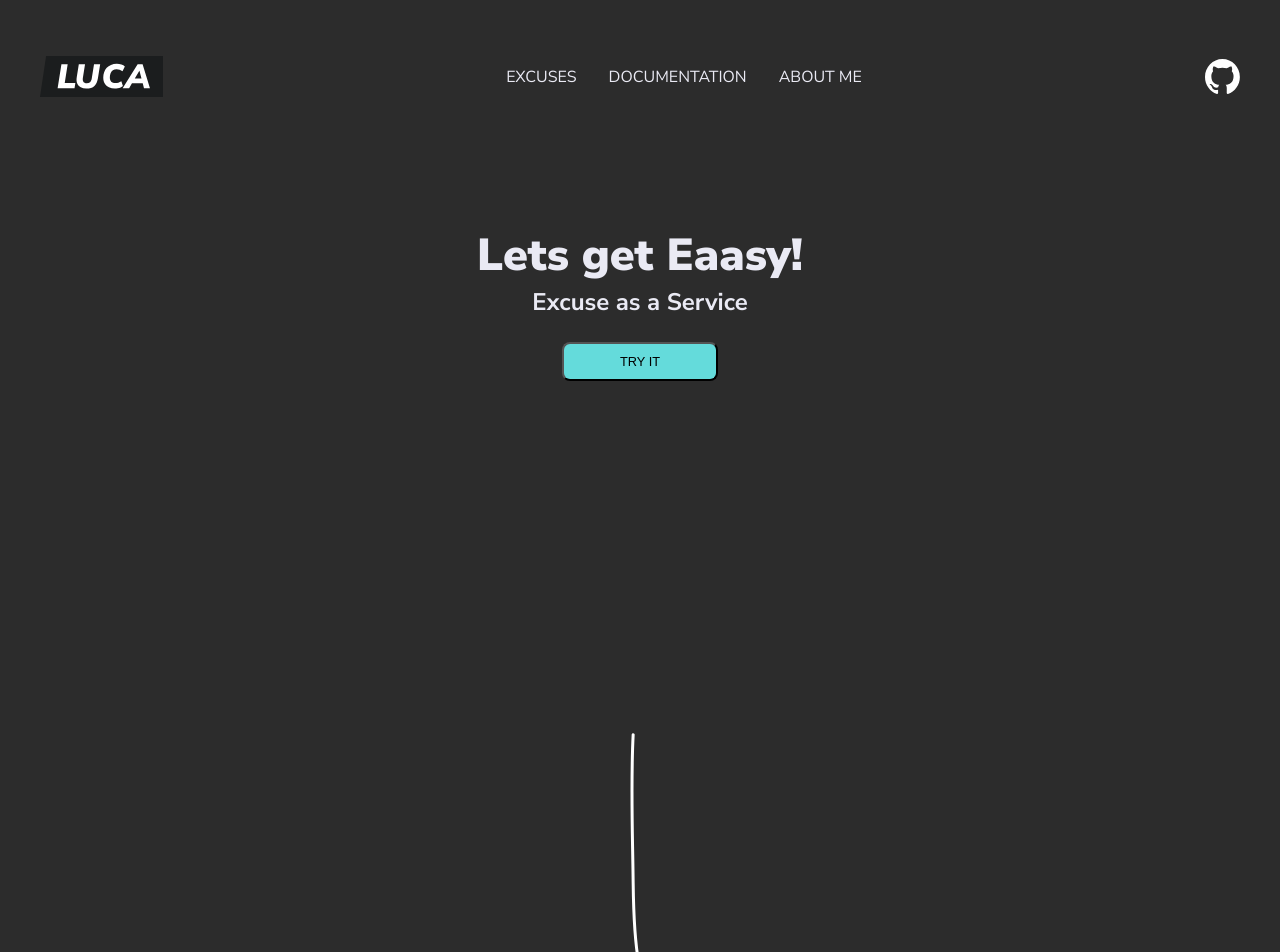
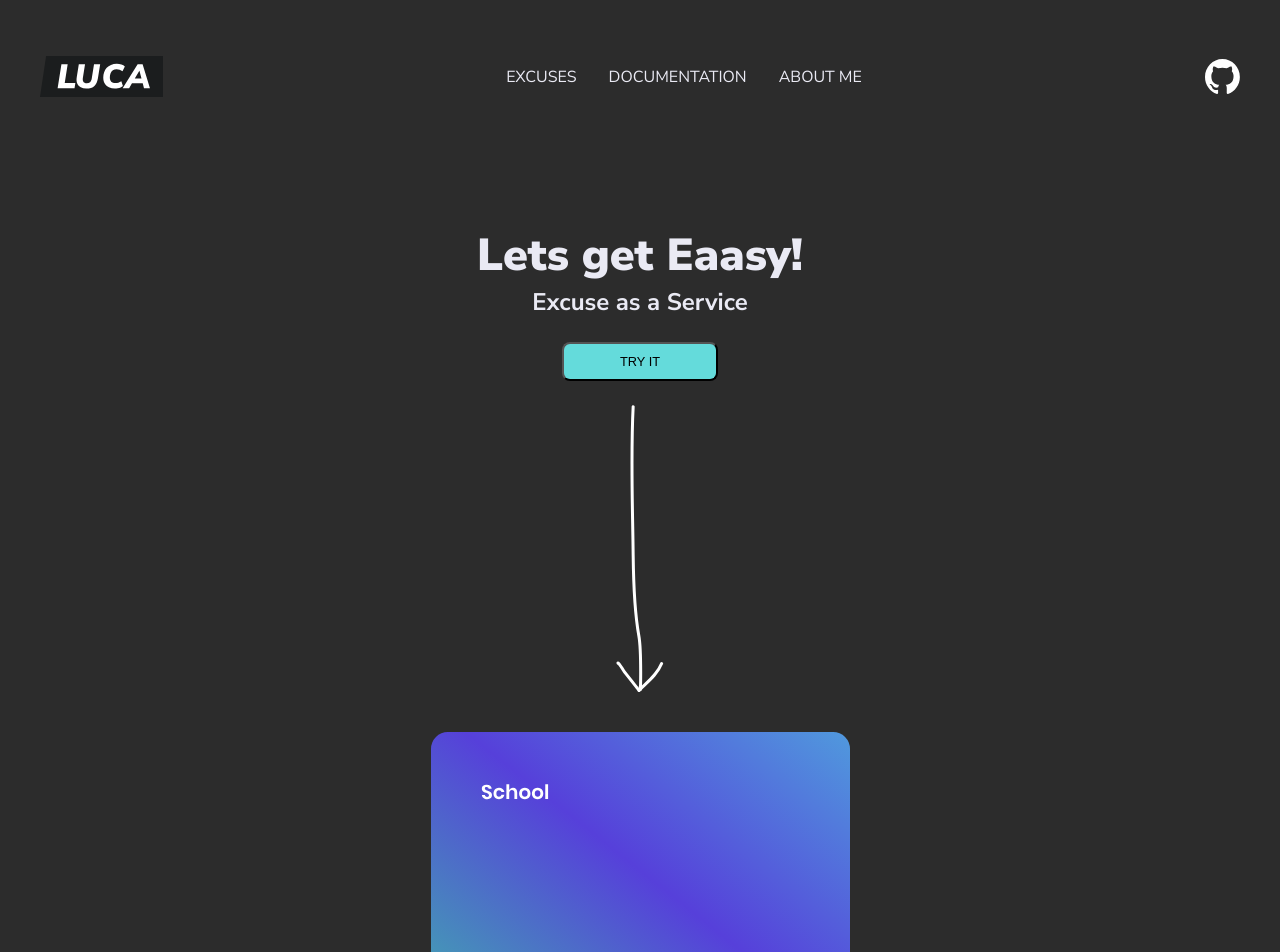
Before and after one commit to lukacafuta/Excuse-Generator, a React (Vite) app in the folder Frontend/: page / in a window 1280 px wide. Shown: the top 952 px of the page. Built offline with nearby package versions, Linux system fonts and the light colour scheme.

Commit message:
added gap in excuse-content

```diff
--- a/Frontend/src/styles/globalStyles.js
+++ b/Frontend/src/styles/globalStyles.js
@@ -31,7 +31,7 @@ export const HeroSectionStyled = styled.section`
     align-items: center;
     width: 100%;
     padding-top: 8rem;
-    padding-bottom: 22rem;
+    padding-bottom: 1.5rem;
 
     .hero-content {
         display: flex;
@@ -68,6 +68,7 @@ export const ExcuseSectionStyled = styled.section`
         display: flex;
         flex-direction: column;
         align-items: center;
+        gap: 2.5rem;
     }
 
     button {
```
